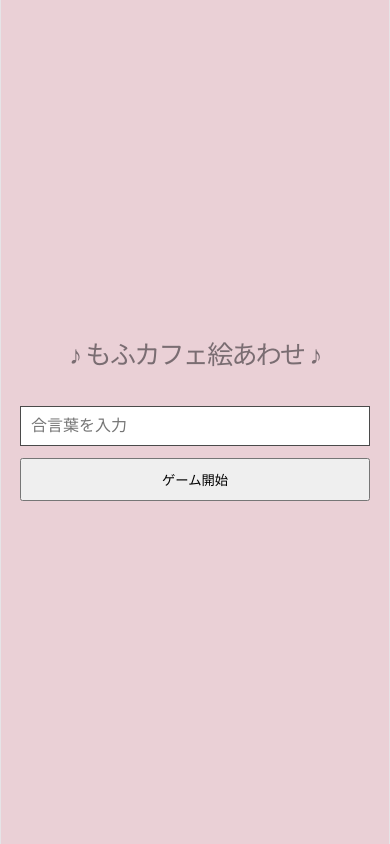
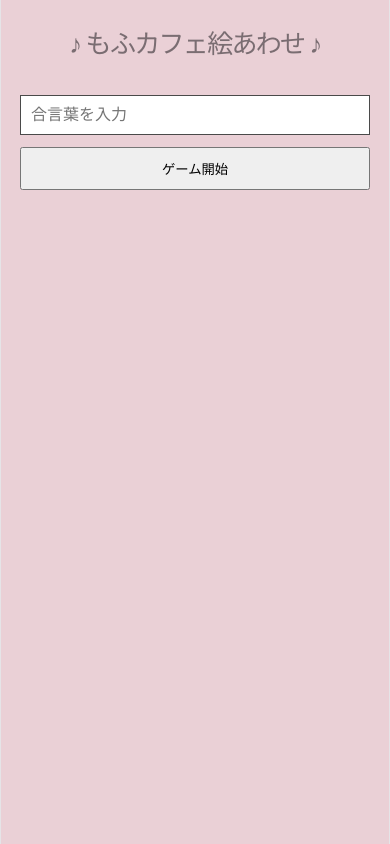
Before and after one commit to kapin7784/mofu-cafe-game-memory, a Vue app: page / in a window 390 px wide. Built offline with nearby package versions, Linux system fonts and the light colour scheme.

Commit message:
hardモードスマホの上下に余白を追加

```diff
--- a/src/App.vue
+++ b/src/App.vue
@@ -470,4 +470,12 @@ function flipCard(card) {
   padding: 8px 16px;
   cursor: pointer;
 }
+
+@media (max-width: 760px) {
+  .game {
+    justify-content: flex-start;
+    padding: 32px 0 40px;
+    box-sizing: border-box;
+  }
+}
 </style>
```
